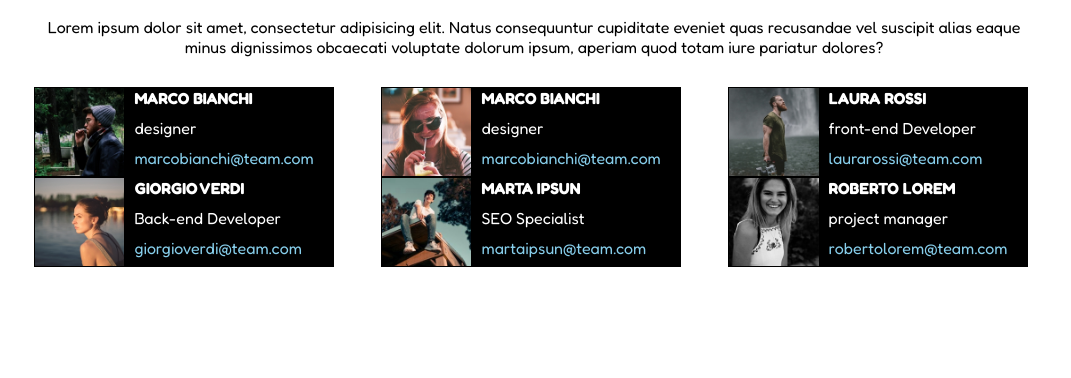
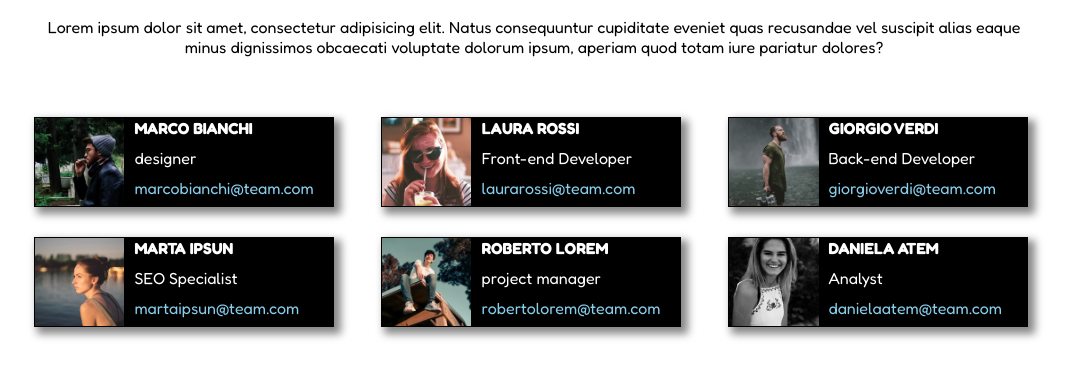
Before and after one commit to FrancescoBoco/html-css-float-cards, a plain HTML site: page index.html in a window 1280 px wide. Shown: the part 92-470 px from the top of the page, without its empty margins (106-1177 px from the left). Drawn offline with Linux system fonts and the light colour scheme.

Commit message:
Progetto corretti vers-1

```diff
--- a/css/style.css
+++ b/css/style.css
@@ -65,7 +65,8 @@ body{
     background-color: black;
     color: white;
     display: inline-block;
-
+   margin-top: 30px;
+    box-shadow: 5px 5px 8px 2px #888888;
 }
 
 .a-color{
--- a/index.html
+++ b/index.html
@@ -50,28 +50,10 @@
                 <div class="staff-container clear-fix staff-container1">
                     <img class="float-left img" src="img/female1.png" alt="">
                     <div>
-                        <strong class="text-padding"> MARCO BIANCHI </strong>
+                        <strong class="text-padding"> LAURA ROSSI </strong>
                     </div>
                     <div class="text-padding">
-                        <span class="text-padding"> designer </span>
-                    </div>
-                    <div>
-                        <a class="a-color text-padding" href="#">
-                            marcobianchi@team.com
-                        </a>
-                    </div>
-                </div>
-                                <!-- membro del team fine  -->
-
-                 <!-- inizio membro del team  -->
-
-                <div class="staff-container clear-fix">
-                    <img class="float-left img" src="img/male2.png" alt="">
-                    <div>
-                        <strong class="text-padding"> LAURA ROSSI  </strong>
-                    </div>
-                    <div class="text-padding">
-                        <span class="text-padding"> front-end Developer </span>
+                        <span class="text-padding"> Front-end Developer </span>
                     </div>
                     <div>
                         <a class="a-color text-padding" href="#">
@@ -83,8 +65,8 @@
 
                  <!-- inizio membro del team  -->
 
-                <div class="staff-container clear-fix staff-container1">
-                    <img class="float-left img" src="img/female2.png" alt="">
+                <div class="staff-container clear-fix">
+                    <img class="float-left img" src="img/male2.png" alt="">
                     <div>
                         <strong class="text-padding"> GIORGIO VERDI </strong>
                     </div>
@@ -99,13 +81,12 @@
                 </div>
                                 <!-- membro del team fine  -->
 
-                             <!-- inizio membro del team  -->
-
+                 <!-- inizio membro del team  -->
 
                 <div class="staff-container clear-fix staff-container1">
-                    <img class="float-left img" src="img/male3.png" alt="">
+                    <img class="float-left img" src="img/female2.png" alt="">
                     <div>
-                        <strong class="text-padding">MARTA IPSUN </strong>
+                        <strong class="text-padding">MARTA IPSUN  </strong>
                     </div>
                     <div class="text-padding">
                         <span class="text-padding"> SEO Specialist </span>
@@ -121,8 +102,8 @@
                              <!-- inizio membro del team  -->
 
 
-                <div class="staff-container clear-fix">
-                    <img class="float-left img" src="img/female3.png" alt="">
+                <div class="staff-container clear-fix staff-container1">
+                    <img class="float-left img" src="img/male3.png" alt="">
                     <div>
                         <strong class="text-padding"> ROBERTO LOREM </strong>
                     </div>
@@ -132,6 +113,25 @@
                     <div>
                         <a class="a-color text-padding" href="#">
                             robertolorem@team.com
+                        </a>
+                    </div>
+                </div>
+                                <!-- membro del team fine  -->
+
+                             <!-- inizio membro del team  -->
+
+
+                <div class="staff-container clear-fix">
+                    <img class="float-left img" src="img/female3.png" alt="">
+                    <div>
+                        <strong class="text-padding"> DANIELA ATEM </strong>
+                    </div>
+                    <div class="text-padding">
+                        <span class="text-padding"> Analyst</span>
+                    </div>
+                    <div>
+                        <a class="a-color text-padding" href="#">
+                            danielaatem@team.com
                         </a>
                     </div>
                 </div>
```
